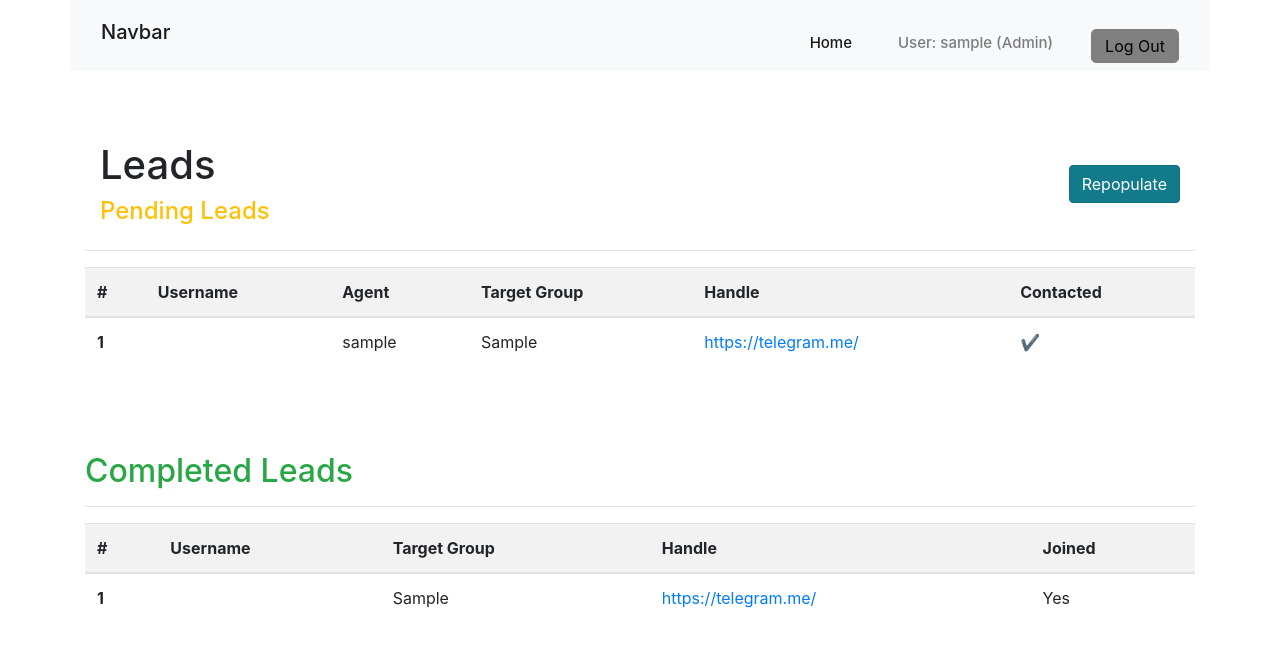
After one commit to vscaleconsulting/telegram_crm, a Django app: template leads/templates/leads/lead-list-fancy.html in a window 1280 px wide. The commit adds this page. Shown: the top 647 px of the page. Run offline with Django 3.2, Linux system fonts and the light colour scheme; the template is opened without the code that fills it: values that come from a table or form of the project are taken from there, others are empty; a user stored in the database is signed in; tables that the repository leaves empty hold one stand-in row (values such as "Sample post"); parts of the project's set-up code (start-up, migrations or seed data) failed here and were passed over; some libraries are stand-ins or nearby versions.

Commit message:
Added New Styling

```diff
--- a/leads/apps.py
+++ b/leads/apps.py
@@ -4,3 +4,7 @@ from django.apps import AppConfig
 class LeadsConfig(AppConfig):
     default_auto_field = 'django.db.models.BigAutoField'
     name = 'leads'
+
+    def ready(self):
+        from leads import schedulercheck
+        schedulercheck.start()
--- a/leads/functions.py
+++ b/leads/functions.py
@@ -183,6 +183,7 @@ def mark_contacted(id):
 
 
 def check_grps():
+    print('Updating Database...')
     loop = asyncio.new_event_loop()
     asyncio.set_event_loop(loop)
     client = TelegramClient(StringSession(
--- /dev/null
+++ b/leads/static/leads/lead-list-fancy.css
@@ -0,0 +1,29 @@
+.leads{
+    margin-top: 70px;
+}
+.thead{
+    background-color: #f3f2f2;
+    padding: 10px;
+}
+.box img{
+    width: 50px;
+}
+.box{
+    background-color: #f3f2f2;
+    border: 1px solid #f3f2f2;
+    border-radius: 5px;
+    padding: 10px 10px;
+}
+.repopulate{
+    background-color: rgb(201, 99, 99);
+    margin-top: 5px;
+    margin-left: 15px;
+    padding: 5px 15px;
+    border-radius: 5px;
+}
+.completed{
+    margin-top: 70px;
+}
+.right{
+    text-align: right;
+}
--- /dev/null
+++ b/leads/templates/leads/lead-list-fancy.html
@@ -0,0 +1,111 @@
+{% extends 'base.html'%}
+
+{% load static %}
+
+{% block css %}
+	<link rel="stylesheet" href="{% static 'leads/lead-list-fancy.css' %}">
+{% endblock %}
+
+{% block title %}
+	Lead List
+{% endblock %}
+
+{% block body %}
+{% include "nav.html" %}
+
+<section class="leads ">
+	<div class="container">
+		<div class="top d-flex m-auto">
+			<div class="col-md-6">
+				<h1>Leads</h1>
+				<h4 class="text-warning">Pending Leads</h4>
+			</div>
+			<div class="col-md-6 right mt-4">
+				<a href="{% url 'repopulate-list' %}" class="btn-md btn-info btn active" role="button" aria-pressed="true">Repopulate</a>
+				{% comment %} <button class="repopulate">Repopulate</button> {% endcomment %}
+			</div>
+		</div>
+		<hr>
+		<div class="table-responsive">
+			<table class="table">
+				<thead class="thead">
+					<th scope="col">#</th>
+					<th scope="col">Username</th>
+					<th scope="col">Agent</th>
+					<th scope="col">Target Group</th>
+					<th scope="col">Handle</th>
+					<th scope="col">Contacted</th>
+				</thead>
+				<tbody>
+					{% for campaign in campaign_not_contacted %}
+					<tr>
+						<th scope="row">{{ forloop.counter }}</th>
+						<td>{{ campaign.lead.first_name }}</td>
+						<td>{{ request.user.username }}</td>
+						<td>{{ campaign.target_grp }}</td>
+						<td><a
+								href="https://telegram.me/{{ campaign.lead.username }}">https://telegram.me/{{ campaign.lead.username }}</a>
+						</td>
+						<td><a href="{% url 'update-db' campaign.id %}">✔️</a></td>
+					</tr>
+					{% endfor %}
+				</tbody>
+			</table>
+		</div>
+	</div>
+</section>
+
+<section class="completed">
+	<div class="container" id='completed'>
+		<h2 class="text-success mb-2">
+			Completed Leads
+		</h2>
+		<hr>
+		<div class="table-responsive">
+			<table class="table">
+				<thead class="thead">
+					<th scope="col">#</th>
+					<th scope="col">Username</th>
+					<th scope="col">Target Group</th>
+					<th scope="col">Handle</th>
+					<th scope="col">Joined</th>
+				</thead>
+				<tbody>
+					{% for campaign in campaign_contacted %}
+					<tr>
+						<th scope="row">{{ forloop.counter }}</th>
+						<td>{{ campaign.lead.username }}</td>
+						<td>{{ campaign.target_grp }}</td>
+						<td>
+							<a href="https://telegram.me/{{ campaign.lead.username }}">https://telegram.me/{{ campaign.lead.username }}</a>
+						</td>
+						{% if campaign.joined %}
+							<td>Yes</td>
+						{% else %}
+							<td>No</td>
+						{% endif %}
+					</tr>
+					{% endfor %}
+				</tbody>
+			</table>
+		</div>
+	</div>
+</section>
+
+<script src="https://ajax.googleapis.com/ajax/libs/jquery/3.6.0/jquery.min.js"></script>
+
+
+<script>
+    $(document).ready(function () {
+        setInterval(function () {
+            $("#completed").load(window.location.href + " #completed");
+        }, 600000);
+    });
+</script>
+
+
+
+{% comment %} <script src="https://cdn.jsdelivr.net/npm/bootstrap@5.0.1/dist/js/bootstrap.min.js"></script>
+<script src="https://cdn.jsdelivr.net/npm/bootstrap@5.0.1/dist/js/bootstrap.bundle.min.js"></script>
+<script src="https://cdn.jsdelivr.net/npm/bootstrap@5.0.1/dist/js/bootstrap.esm.min.js"></script> {% endcomment %}
+{% endblock %}
--- a/leads/views.py
+++ b/leads/views.py
@@ -28,7 +28,7 @@ def leads_list(request):
         # if request.POST.get('otp-button'):
 
 
-    return render(request, 'leads/lead-list.html', context)
+    return render(request, 'leads/lead-list-fancy.html', context)
 
 
 class LeadsListView(generic.View):
@@ -61,10 +61,8 @@ class LeadsListView(generic.View):
         return context
 
     def post(self, request, *args, **kwargs):
-        form = EmptyForm()
         context = self.get_context_data(**kwargs)
         context['otp'] = 'OTP: ' + get_otp(request.user.id)
-        context['form'] = form
         return super(LeadsListView, self).post(request, *args, **kwargs)
 
 
--- a/requirements.txt
+++ b/requirements.txt
@@ -1,4 +1,5 @@
 amqp==5.0.6
+APScheduler==3.7.0
 asgiref==3.3.4
 autopep8==1.5.7
 billiard==3.6.4.0
@@ -8,10 +9,12 @@ click-didyoumean==0.0.3
 click-plugins==1.1.1
 click-repl==0.2.0
 Django==3.2.4
+django-crispy-forms==1.11.2
 django-environ==0.4.5
 gunicorn==20.1.0
 kombu==5.1.0
 prompt-toolkit==3.0.18
+psycopg2==2.8.6
 pyaes==1.6.1
 pyasn1==0.4.8
 pycodestyle==2.7.0
@@ -23,7 +26,7 @@ speedtest-cli==2.1.3
 sqlparse==0.4.1
 Telethon==1.21.1
 toml==0.10.2
+tzlocal==2.1
 vine==5.0.0
 wcwidth==0.2.5
 whitenoise==5.2.0
-psycopg2-binary
--- /dev/null
+++ b/static/base.css
@@ -0,0 +1,28 @@
+.nav-link{
+    font-size: 15px;
+    font-weight: 500;
+    text-align: right;
+    margin: 0px 15px;
+
+}
+.navbar-nav{
+    margin-left: auto;
+}
+
+.logoutBtn{
+    background-color: gray;
+    margin-top: 5px;
+    margin-left: 15px;
+    padding: 4px 13px;
+    border-radius: 5px;
+    border: 1px solid gray;
+}
+
+.swapBtn{
+    padding: 0;
+    border: none;
+    background: none;
+    font-size: 15px;
+    font-weight: 500;
+    text-align: right;
+}
--- a/templates/base.html
+++ b/templates/base.html
@@ -1,31 +1,60 @@
+{% load static %}
+
 <!DOCTYPE html>
-<html>
-    <head>
+<html lang="en">
+
+<head>
+    <meta charset="utf-8">
+    {% block scripts %}
+    {% endblock %}
+
+    <meta name="description" content="">
+    <meta name="viewport" content="width=device-width, initial-scale=1">
+
+    {% block css %}
+    {% endblock %}
+
+    <link rel="stylesheet" href="{% static 'base.css' %}">
+     <link rel="stylesheet"href="https://maxcdn.bootstrapcdn.com/bootstrap/4.0.0/css/bootstrap.min.css"
+        integrity="sha384-Gn5384xqQ1aoWXA+058RXPxPg6fy4IWvTNh0E263XmFcJlSAwiGgFAW/dAiS6JXm" crossorigin="anonymous">
+    <title>
+        {% block title %}
+        {% endblock %}
+    </title>
+</head>
+
+<body>
+
+    {% block body %}
+    {% endblock %}
+
+    <script src="https://ajax.googleapis.com/ajax/libs/jquery/3.6.0/jquery.min.js"></script>
+    {% comment %} <script src="https://code.jquery.com/jquery-3.2.1.slim.min.js"
+        integrity="sha384-KJ3o2DKtIkvYIK3UENzmM7KCkRr/rE9/Qpg6aAZGJwFDMVNA/GpGFF93hXpG5KkN" crossorigin="anonymous">
+    </script> {% endcomment %}
+    <script src="https://cdnjs.cloudflare.com/ajax/libs/popper.js/1.12.9/umd/popper.min.js"
+        integrity="sha384-ApNbgh9B+Y1QKtv3Rn7W3mgPxhU9K/ScQsAP7hUibX39j7fakFPskvXusvfa0b4Q" crossorigin="anonymous">
+    </script>
+    <script src="https://maxcdn.bootstrapcdn.com/bootstrap/4.0.0/js/bootstrap.min.js"
+        integrity="sha384-JZR6Spejh4U02d8jOt6vLEHfe/JQGiRRSQQxSfFWpi1MquVdAyjUar5+76PVCmYl" crossorigin="anonymous">
+    </script>
 
 
 
-        <meta charset="utf-8">
+    {% comment%} Provided by nazrul
 
-        {% block scripts %}{% endblock %}
-        <meta name="description" content="">
-        <meta name="viewport" content="width=device-width, initial-scale=1">
-        {% block css %}{% endblock %}
-        <link rel="stylesheet" href="https://maxcdn.bootstrapcdn.com/bootstrap/4.0.0/css/bootstrap.min.css" integrity="sha384-Gn5384xqQ1aoWXA+058RXPxPg6fy4IWvTNh0E263XmFcJlSAwiGgFAW/dAiS6JXm" crossorigin="anonymous">
-        <title>{% block title %}{% endblock %}</title>
-    </head>
-    <body>
-        {% block body %}{% endblock %}
+    <script src="https://cdn.jsdelivr.net/npm/bootstrap@5.0.1/dist/js/bootstrap.min.js"></script>
+    <script src="https://cdn.jsdelivr.net/npm/bootstrap@5.0.1/dist/js/bootstrap.bundle.min.js"></script>
+    <script src="https://cdn.jsdelivr.net/npm/bootstrap@5.0.1/dist/js/bootstrap.esm.min.js"></script>
 
-    <script src="https://ajax.googleapis.com/ajax/libs/jquery/3.6.0/jquery.min.js"></script>
-    {% comment %} <script src="https://code.jquery.com/jquery-3.2.1.slim.min.js" integrity="sha384-KJ3o2DKtIkvYIK3UENzmM7KCkRr/rE9/Qpg6aAZGJwFDMVNA/GpGFF93hXpG5KkN" crossorigin="anonymous"></script> {% endcomment %}
-    <script src="https://cdnjs.cloudflare.com/ajax/libs/popper.js/1.12.9/umd/popper.min.js" integrity="sha384-ApNbgh9B+Y1QKtv3Rn7W3mgPxhU9K/ScQsAP7hUibX39j7fakFPskvXusvfa0b4Q" crossorigin="anonymous"></script>
-    <script src="https://maxcdn.bootstrapcdn.com/bootstrap/4.0.0/js/bootstrap.min.js" integrity="sha384-JZR6Spejh4U02d8jOt6vLEHfe/JQGiRRSQQxSfFWpi1MquVdAyjUar5+76PVCmYl" crossorigin="anonymous"></script>
+    {% endcomment %}
 
     <script>
-        if ( window.history.replaceState ) {
-            window.history.replaceState( null, null, window.location.href );
+        if (window.history.replaceState) {
+            window.history.replaceState(null, null, window.location.href);
         }
     </script>
 
-    </body>
+</body>
+
 </html>
--- a/templates/home_page.html
+++ b/templates/home_page.html
@@ -13,7 +13,7 @@
 
 
 {% block body %}
-
+    {% include "nav.html" %}
     <div class="container h-100 d-flex justify-content-center">
     <div class="jumbotron my-auto">
         <div class="container text-center">
--- /dev/null
+++ b/templates/nav.html
@@ -0,0 +1,61 @@
+<nav class="navbar navbar-expand-lg navbar-light bg-light container">
+
+    <div class="container-fluid">
+        <a class="navbar-brand h4" href="#">Navbar</a>
+        <button class="navbar-toggler" type="button" data-bs-toggle="collapse" data-bs-target="#navbarSupportedContent"
+            aria-controls="navbarSupportedContent" aria-expanded="false" aria-label="Toggle navigation">
+            <span class="navbar-toggler-icon"></span>
+        </button>
+        <div class="collapse navbar-collapse " id="navbarSupportedContent">
+            <ul class="navbar-nav mt-3 mb-2 mb-lg-0">
+                <li class="nav-item">
+                    <a class="nav-link active" aria-current="page" href="{% url 'home-page' %}">Home</a>
+                </li>
+                {% if request.user.is_superuser %}
+                    <li class="nav-item">
+                        <p class="nav-link">User: {{ user.username }} (Admin) </p>
+                    </li>
+                {% elif request.user.is_authenticated and not request.user.is_superuser %}
+
+                    {% if agent is not None%}
+
+                        <li class="nav-item">
+                            <p class="nav-link">Number: {{ agent.session.phone_num }}</p>
+                        </li>
+                        <li class="nav-item">
+                            <form method="post">
+                                {% csrf_token %}
+                                <a class="nav-link"><button class="swapBtn" name='swap' type="submit">Swap Phone
+                                        Number</button></a>
+                            </form>
+                            {% comment %} <a class="nav-link" href="#">Swap Numbers</a> {% endcomment %}
+                         </li>
+                        <li class="nav-item">
+                            {% comment %} <a class="nav-link" href="#">Get OTP</a> {% endcomment %}
+                            <form method="post">
+                                {% csrf_token %}
+                                <a class="nav-link"><button class="swapBtn" name='otp' type="submit">Get OTP</button></a>
+                                {% comment %} <button class="btn-md btn-primary btn active" name='otp' type="submit">Get
+                                    OTP</button> {% endcomment %}
+                            </form>
+                        </li>
+                        <li class="nav-item">
+                            {{ otp }}
+                        </li>
+                    {% endif %}
+
+                <li class="nav-item">
+                    <p class="nav-link">User: {{ user.username }}</p>
+                </li>
+
+                {% endif %}
+
+                {% if request.user.is_authenticated %}
+                    <li class="nav-item">
+                        <button class="logoutBtn" onclick="location.href='{% url 'logout-page' %}'">Log Out</button>
+                    </li>
+                {% endif %}
+            </ul>
+        </div>
+    </div>
+</nav>
```
Also changed, not shown: leads/schedulercheck.py (added, +8 -0 lines), leads/tasks.py (deleted, +0 -31 lines), telegramleads/settings.py (+23 -15 lines), telegramleads/views.py (+12 -0 lines), templates/registration/login-old.html (added, +25 -0 lines), templates/registration/login.html (+32 -17 lines).
